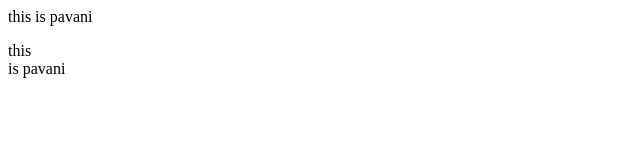
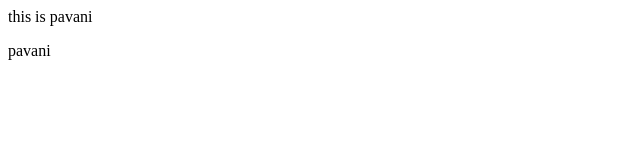
Before and after one commit to pavanireddy-123/git-demo-jar, a plain HTML site: page index.html in a window 1280 px wide. Shown: the full height of the page, 0-640 px from the left. Drawn offline with Linux system fonts and the light colour scheme.

```diff
--- a/index.html
+++ b/index.html
@@ -1,4 +1,4 @@
 <html
 <head>this is pavani </head>
 <title> this is first git hub program </title>
-<p> this <br> is pavani  </p>
+<p> pavani  </p>
```
